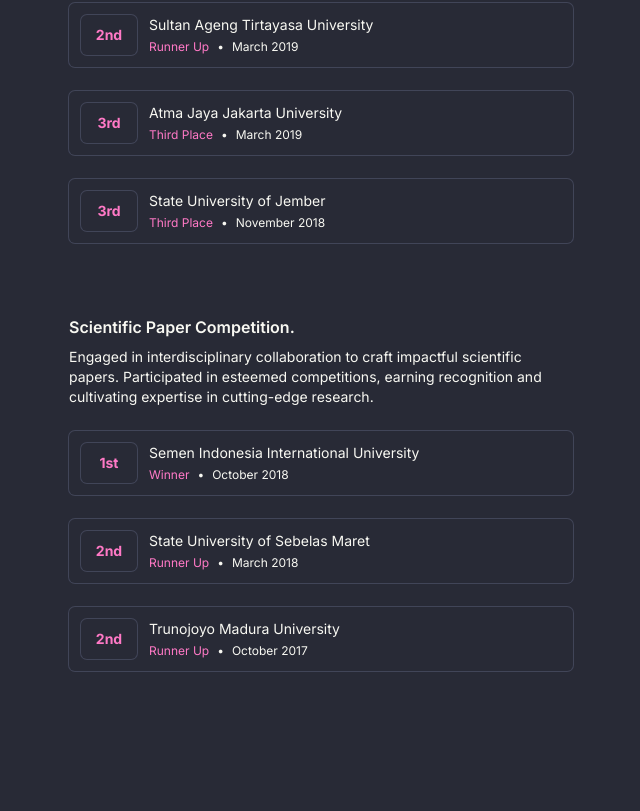
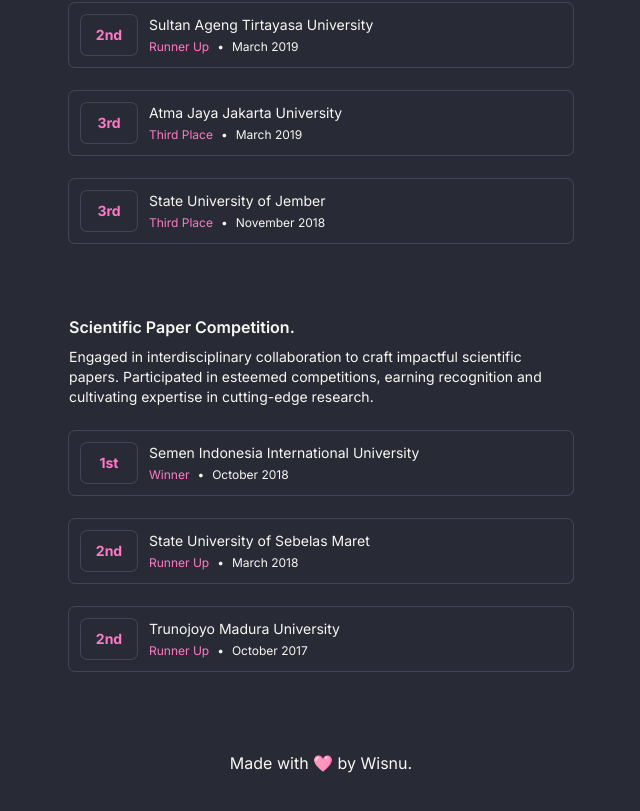
Before and after one commit to wisungyo/simplify-website, a Next.js app: page / in a window 1280 px wide. Shown: the part 3008-3819 px from the top of the page, without its empty margins (611-1251 px from the left). Before the commit the page ends 3791 px from the top, so only its background shows below. Built offline with nearby package versions, Linux system fonts and the light colour scheme.

Commit message:
feat: adjust footer

```diff
--- a/app/components/Footer/index.tsx
+++ b/app/components/Footer/index.tsx
@@ -8,8 +8,8 @@
       <div className="flex flex-col md:hidden">
         <Divider className="mb-16" />
         <FooterIcons />
-        <p className="text-neutral-accent text-center mt-8">{footer}</p>
       </div>
+      <p className="text-neutral-accent text-center mt-8">{footer}</p>
     </>
   );
 };
--- a/app/constants/labels.ts
+++ b/app/constants/labels.ts
@@ -12,7 +12,7 @@
   "When I'm not on the computer, I'm usually playing mobile games on my smartphone, spending time with my family, or exploring nearby hills to enjoy nature.";
 export const toEmail = "Interested in working together? Email me!";
 export const myEmail = "wisungyo@gmail.com";
-export const footer = "© 2025 Wisnu Agung Prasetyo, All Rights Reserved";
+export const footer = "Made with 🩷 by Wisnu.";
 export const description =
   "Wisnu Agung Prasetyo, also called wisungyo. A mobile & frontend developer of a tech company in Jakarta called Laku6, company under Carousell Group.";
 export const laku6Carousell = " Laku6 (Carousell Group)";
```
